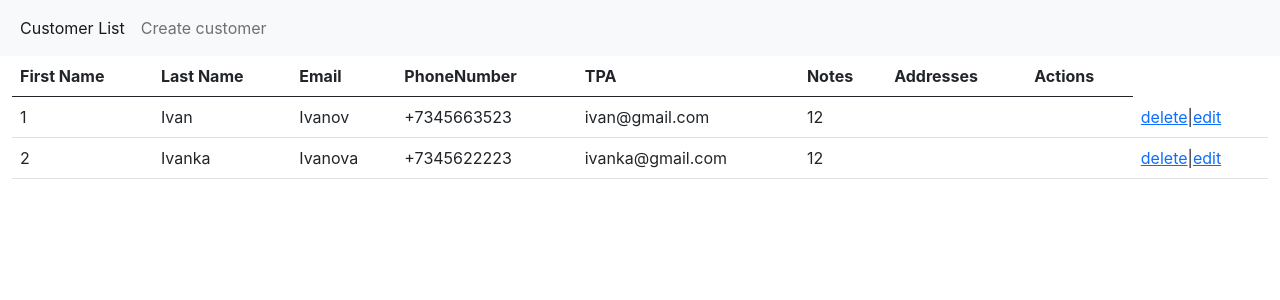
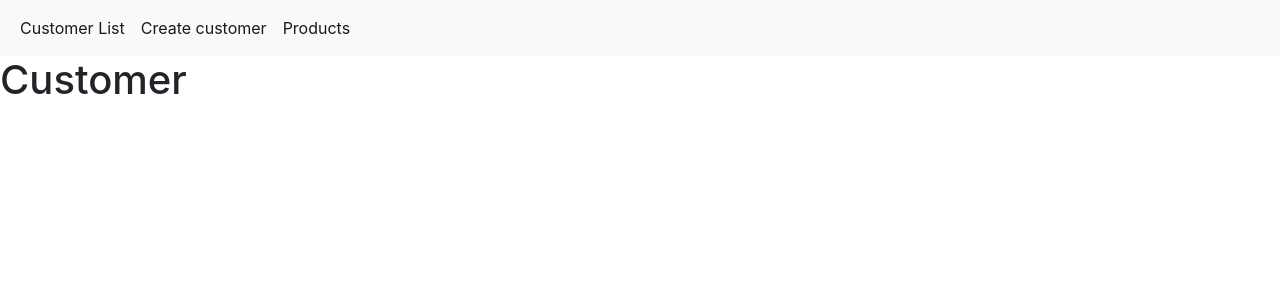
Before and after one commit to LevanovaElena/CustomerReact, a React (Create React App) app: page /customer in a window 1280 px wide. Shown: the top 300 px of the page. Built offline with nearby package versions, Linux system fonts and the light colour scheme.

Commit message:
added routing

```diff
--- a/package.json
+++ b/package.json
@@ -11,6 +11,7 @@
     "popper.js": "^1.16.1",
     "react": "^17.0.2",
     "react-dom": "^17.0.2",
+    "react-router-dom": "^5.2.0",
     "react-scripts": "4.0.3",
     "web-vitals": "^1.1.2"
   },
--- a/src/components/App.js
+++ b/src/components/App.js
@@ -1,36 +1,57 @@
-import logo from '../logo.svg';
-import '../css/App.css';
-import CustomerRow from '../components/CustomerRow';
-import listCustomers from '../data';
+import React from "react";
+import Nav from "./Nav";
+import ListCustomers from "./ListCustomers";
+import {CustomerEdit} from "./CustomerEdit";
 
-function App() {
-    const listRows = listCustomers.map((customer) =>
-        <CustomerRow key={customer.idCustomer.toString()} value={customer} />
-    );
-    console.log("listRows",listRows);
-  return (
-    <div className="container-fluid">
-      <table className="table">
-          <thead>
-          <tr>
-              <th scope="col">First Name</th>
-              <th scope="col">Last Name</th>
-              <th scope="col">Email</th>
-              <th scope="col">PhoneNumber</th>
-              <th scope="col">TPA</th>
-              <th scope="col">Notes</th>
-              <th scope="col">Addresses</th>
-              <th scope="col"> Actions</th>
-          </tr>
-          </thead>
-          <tbody>
+import {
+    BrowserRouter as Router,
+    Switch,
+    Route,
+    Link
+} from "react-router-dom";
 
-              {listRows}
+export class App extends React.Component {
+    constructor(props) {
+        super(props);
+        this.state = {message: '123'}
+    }
 
-          </tbody>
-      </table>
-    </div>
-  );
+    render() {
+        return (
+            <Router>
+                <nav className="navbar navbar-expand-lg navbar-light bg-light">
+                    <div className="container-fluid">
+                        <div className="collapse navbar-collapse" id="navbarNav">
+                            <ul className="navbar-nav">
+                                <li className="nav-item">
+                                    <Link to={'/'} className="nav-link active">Customer List</Link>
+                                </li>
+                                <li className="nav-item">
+                                    <Link to={'/customer'} className="nav-link active">Create customer</Link>
+                                </li>
+                                <li className="nav-item">
+                                    <Link to={'/products'} className="nav-link active">Products</Link>
+                                </li>
+                            </ul>
+                        </div>
+                    </div>
+                </nav>
+
+                <Switch>
+                    <Route path="/customer">
+                        <CustomerEdit />
+                    </Route>
+                    <Route path="/products">
+                        <CustomerEdit />
+                    </Route>
+                    <Route exact path="/" >
+                        <ListCustomers/>
+                    </Route>
+
+                </Switch>
+            </Router>
+        );
+    }
 }
 
-export default App;
+export  default App;
--- /dev/null
+++ b/src/components/CustomerEdit.js
@@ -0,0 +1,15 @@
+import React from "react";
+
+
+export class CustomerEdit extends React.Component{
+    constructor(props) {
+        super(props);
+        this.state = {date: new Date()};
+    }
+    render() {
+        //let customer=this.props.value;
+
+        return <h1>Customer</h1>;
+
+    }
+}
--- a/src/components/CustomerRow.js
+++ b/src/components/CustomerRow.js
@@ -1,7 +1,5 @@
 import React from "react";
 import Item from './Item';
-import listCustomers from "../data";
-
 
 class CustomerRow extends React.Component{
     constructor(props) {
--- /dev/null
+++ b/src/components/ListCustomers.js
@@ -0,0 +1,33 @@
+import CustomerRow from '../components/CustomerRow';
+import listCustomers from '../data';
+
+function ListCustomers() {
+    const listRows = listCustomers.map((customer) =>
+        <CustomerRow key={customer.idCustomer.toString()} value={customer} />
+    );
+  return (
+    <div className="container-fluid">
+      <table className="table">
+          <thead>
+          <tr>
+              <th scope="col">First Name</th>
+              <th scope="col">Last Name</th>
+              <th scope="col">Email</th>
+              <th scope="col">PhoneNumber</th>
+              <th scope="col">TPA</th>
+              <th scope="col">Notes</th>
+              <th scope="col">Addresses</th>
+              <th scope="col"> Actions</th>
+          </tr>
+          </thead>
+          <tbody>
+
+              {listRows}
+
+          </tbody>
+      </table>
+    </div>
+  );
+}
+
+export default ListCustomers;
--- a/src/components/Nav.js
+++ b/src/components/Nav.js
@@ -1,19 +1,31 @@
+
+import {
+    BrowserRouter as Router,
+    Switch,
+    Route,
+    Link
+} from "react-router-dom";
+
+
+
 function Nav(){
     return (
+
             <nav className="navbar navbar-expand-lg navbar-light bg-light">
                 <div className="container-fluid">
                     <div className="collapse navbar-collapse" id="navbarNav">
                         <ul className="navbar-nav">
                             <li className="nav-item">
-                            <a className="nav-link active" aria-current="page" href="#">Customer List</a>
+                                <Link to={'/'} className="nav-link active">Customer List</Link>
                             </li>
                             <li className="nav-item">
-                            <a className="nav-link" href="#">Create customer</a>
+                                <Link to={'/customer'} className="nav-link active">Create customer</Link>
                             </li>
                         </ul>
                     </div>
                 </div>
             </nav>
+
     );
 }
 
--- a/src/index.js
+++ b/src/index.js
@@ -3,15 +3,12 @@ import React from 'react';
 import ReactDOM from 'react-dom';
 import './css/index.css';
 import App from './components/App';
-import $ from 'jquery';
-import Popper from 'popper.js';
 import 'bootstrap/dist/js/bootstrap.bundle.min';
-import Nav from "./components/Nav";
+
 
 ReactDOM.render(
   <React.StrictMode>
-      <Nav />
-    <App />
+        <App />
   </React.StrictMode>,
   document.getElementById('root')
 );
```
Also changed, not shown: 2 other files (tests, documents, lock files or other folders). Lines whose indentation alone changed are shown as unchanged.
